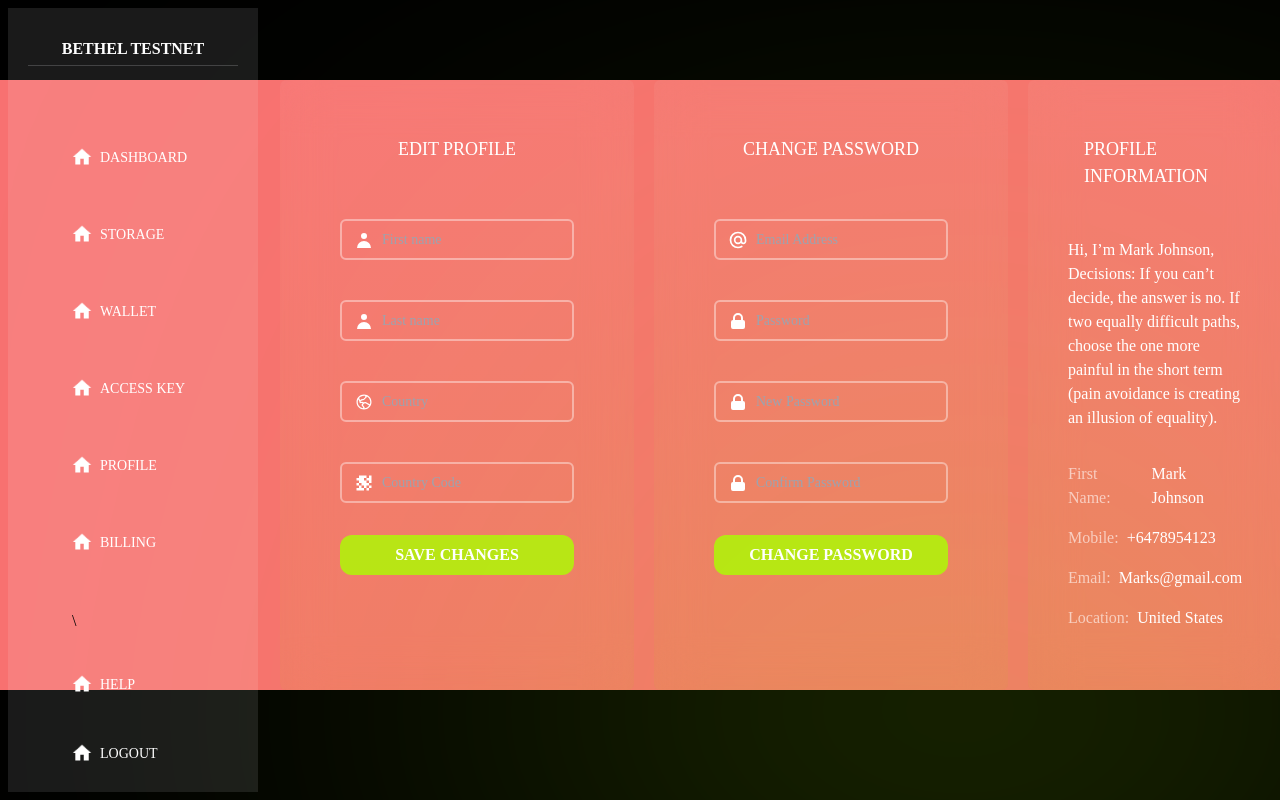
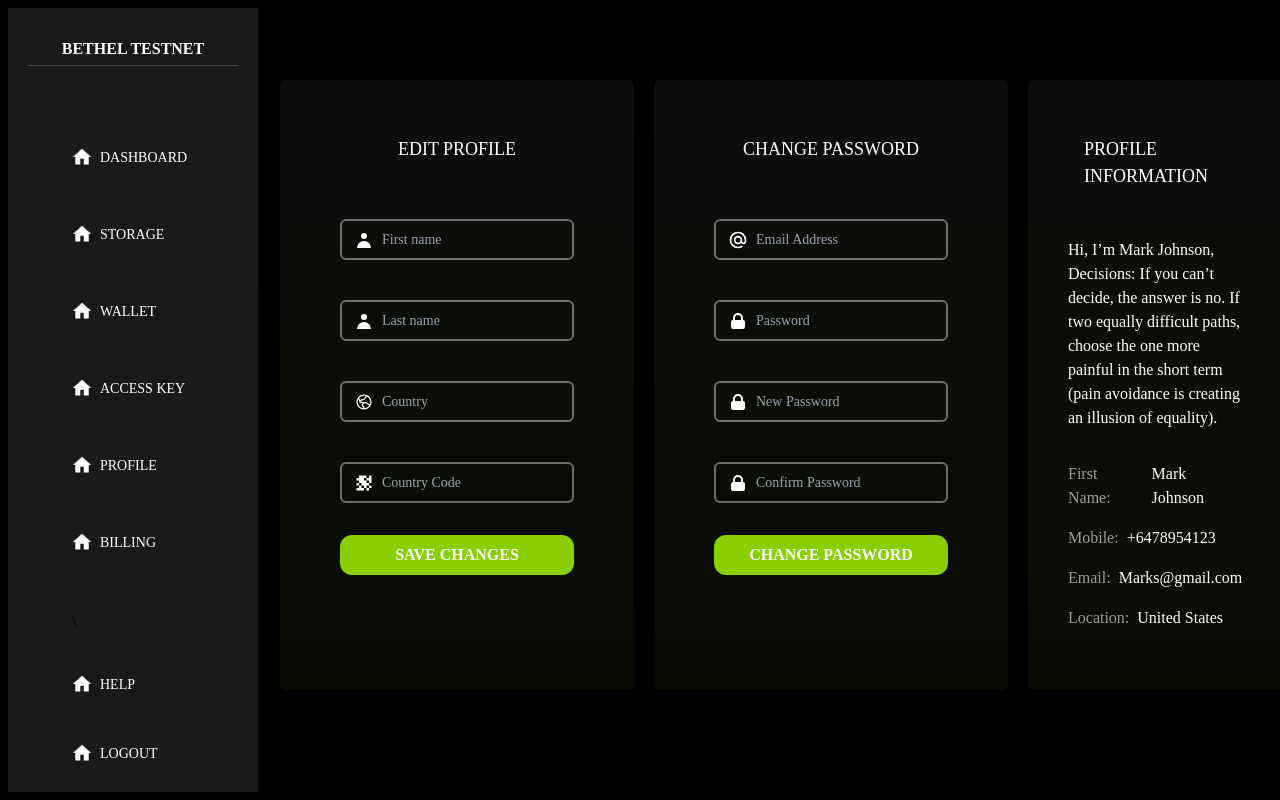
Before and after one commit to asindu99/bethel-dashboard-demo-react.js, a React (Create React App) app: page /dashboard/profile in a window 1280 px wide. Built offline with nearby package versions, Linux system fonts and the light colour scheme; a web font is replaced by a local one.

Commit message:
updated content

```diff
--- a/src/components/Main-Content.jsx
+++ b/src/components/Main-Content.jsx
@@ -10,13 +10,13 @@ import DashboardProfile from "./Dashboard-Profile";
 function MainContent() {
   return (
 
-    <div className="bg-black h-screen">
-      <div className="right-0 absolute bg-[#aaff00]/100 blur-[300px] bottom-0 w-[50%] h-[200px] rounded-t-[400px] z-[0]">
+    <div className="h-screen bg-black">
+      <div className="right-0 absolute bg-[#aaff00]/10 blur-[800px] bottom-0 w-[50%] h-[200px] rounded-t-[400px] z-[0]">
       </div>
       <SideBar />
       <Navbar />
 
-      <div className="bg-red-400 mt-14 pl-[280px] w-full z-[100]">
+      <div className=" mt-14 pl-[280px] w-full z-[100]">
 
         <Routes>
           <Route path="/dashboard/" element={<DashboardHome />} />
```
